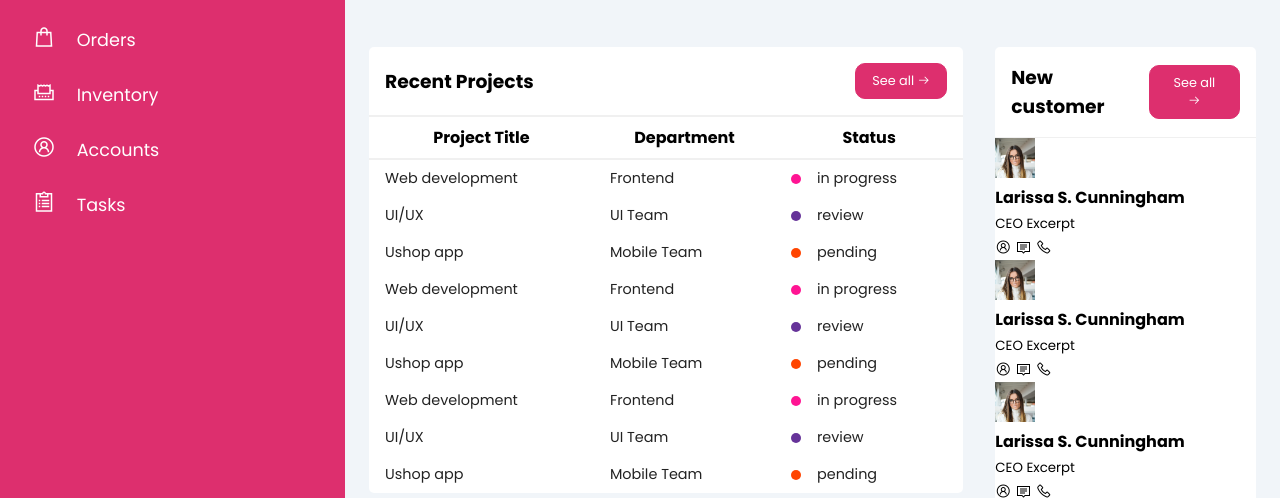
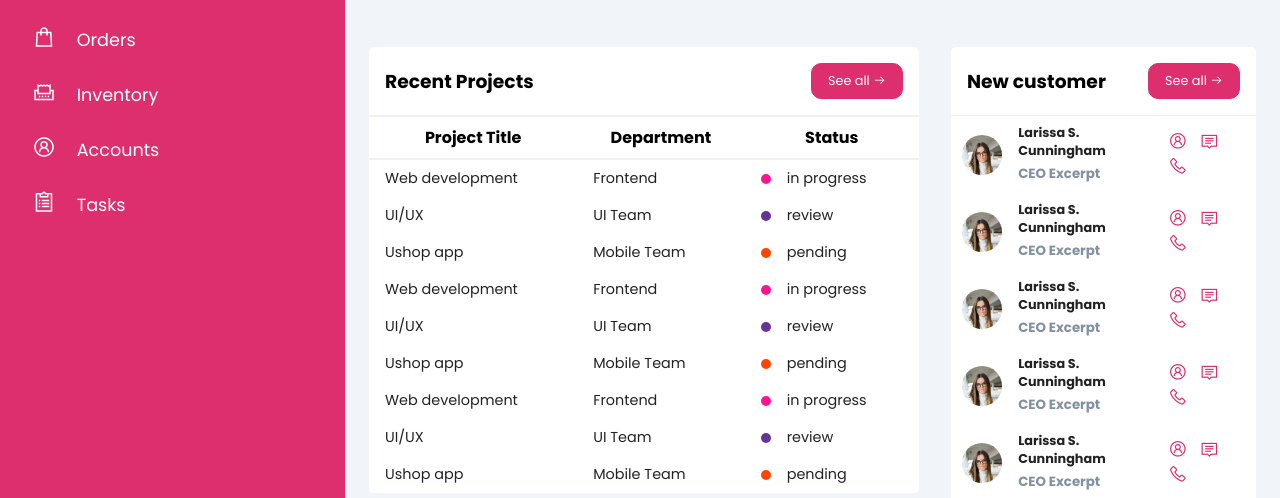
Before and after one commit to thegleidstones/accusoft-admin, a plain HTML site: page index.html in a window 1280 px wide. Shown: the part 279-777 px from the top of the page. Drawn offline with nearby package versions, Linux system fonts and the light colour scheme.

Commit message:
styles for new customer

```diff
--- a/styles.css
+++ b/styles.css
@@ -171,7 +171,7 @@ main {
 .recent-grid {
     margin-top: 3.5rem;
     display: grid;
-    grid-template-columns: 67% auto;
+    grid-template-columns: 62% auto;
     gap: 2rem;
 }
 
@@ -248,3 +248,38 @@ tr td:last-child {
     width: 100%;
     overflow-x: auto;
 }
+
+.customer {
+    display: flex;
+    justify-content: space-between;
+    align-items: center;
+    padding: 0.5rem 0.7rem;
+}
+
+.info  {
+    display: flex;
+    align-items: center;
+}
+
+.info img {
+    border-radius: 50%;
+    margin-right: 1rem;
+}
+
+.info h4 {
+    font-size: 0.8rem;
+    font-weight: 700;
+    color: #222;
+}
+
+.info small {
+    font-weight: 600;
+    color: var(--text-grey);
+}
+
+.contact span {
+    font-size: 1.2rem;
+    display: inline-block;
+    margin-left: 0.5rem;
+    color: var(--main-color);
+}
```
